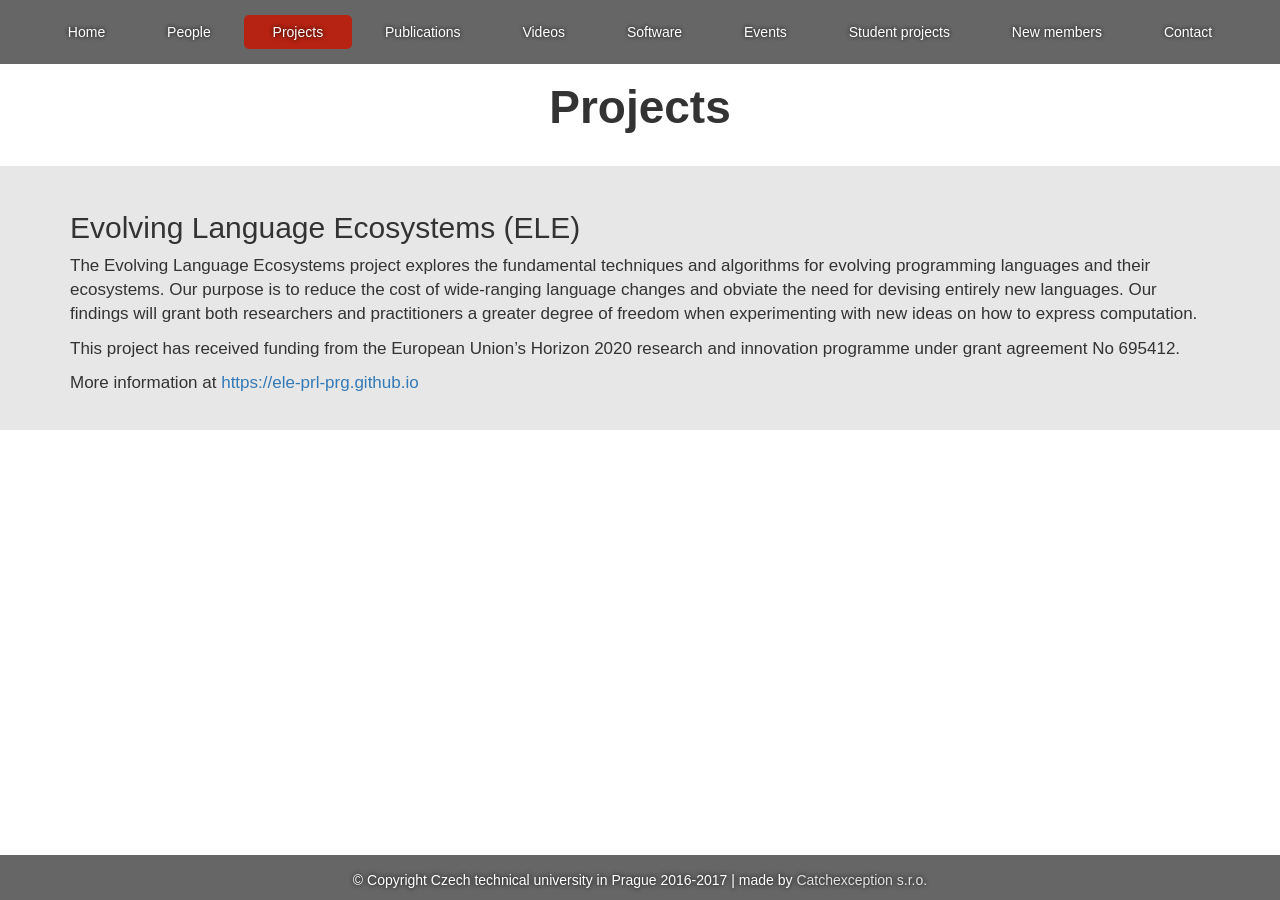
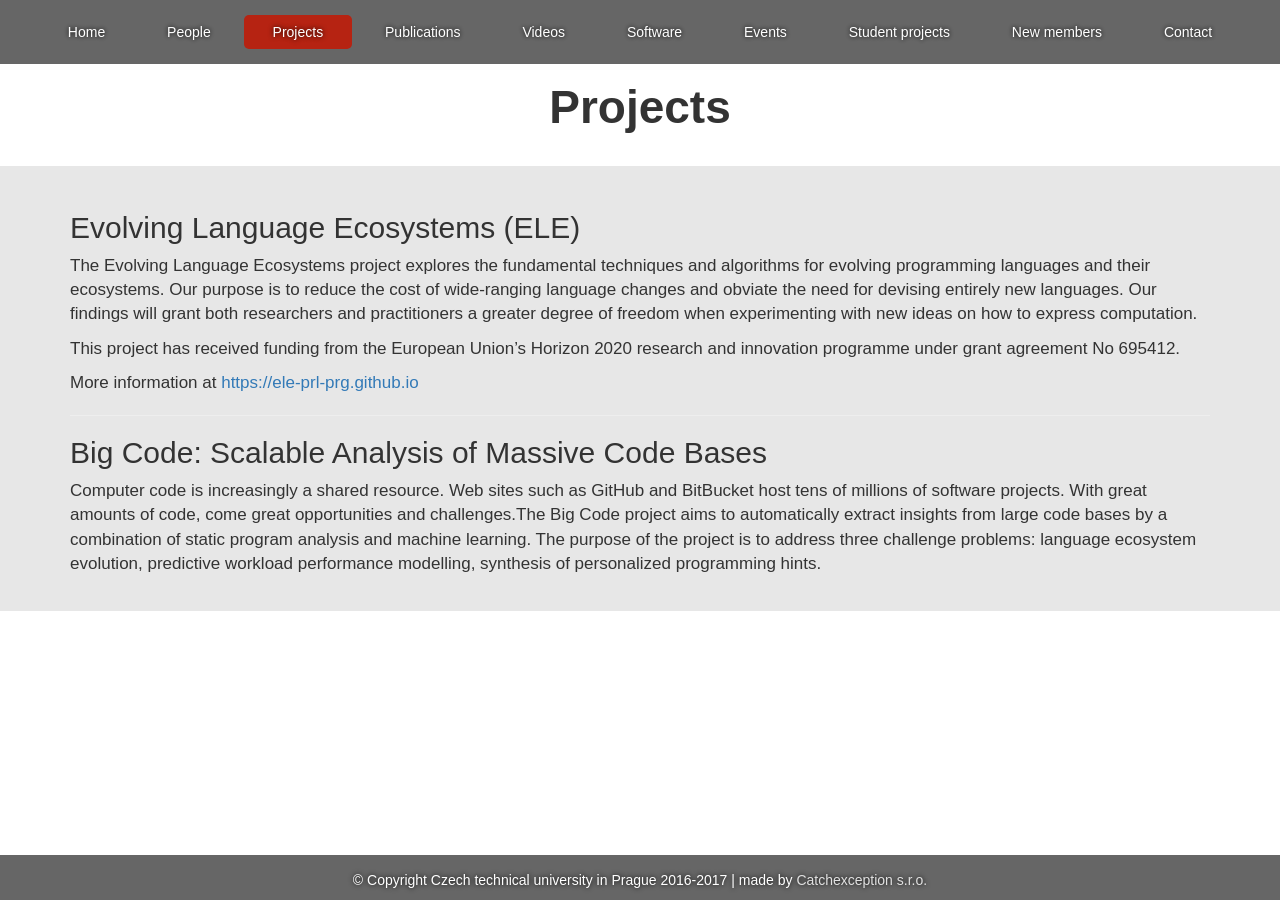
Before and after one commit to PRL-PRG/prl-prg.github.io, a Jekyll site: the page built from projects.md, in a window 1280 px wide. Built offline with Jekyll 4.4.1, drawn with Linux system fonts in a browser that asks for light colours.

Commit message:
Big code project added.

```diff
--- a/projects.md
+++ b/projects.md
@@ -17,3 +17,15 @@ This project has received funding from the European Union’s Horizon 2020 resea
 and innovation programme under grant agreement No 695412.
 
 More information at [https://ele-prl-prg.github.io](https://ele-prl-prg.github.io)
+
+<hr/>
+
+## Big Code: Scalable Analysis of Massive Code Bases
+
+Computer code is increasingly a shared resource. Web sites such as GitHub and
+BitBucket host tens of millions of software projects. With great amounts of
+code, come great opportunities and challenges.The Big Code project aims to
+automatically extract insights from large code bases by a combination of static
+program analysis and machine learning. The purpose of the project is to address
+three challenge problems: language ecosystem evolution, predictive workload
+performance modelling, synthesis of personalized programming hints.
```
